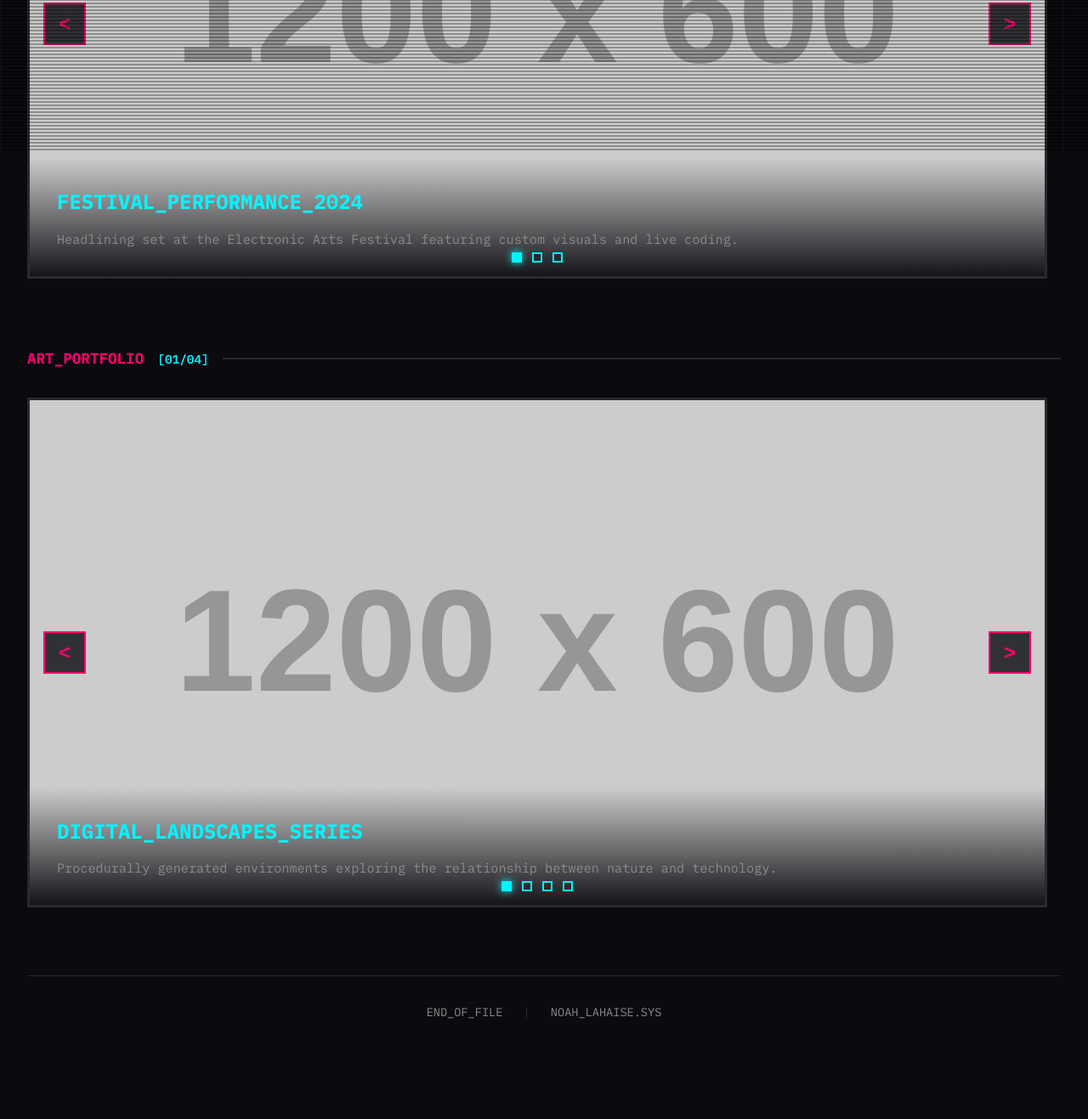
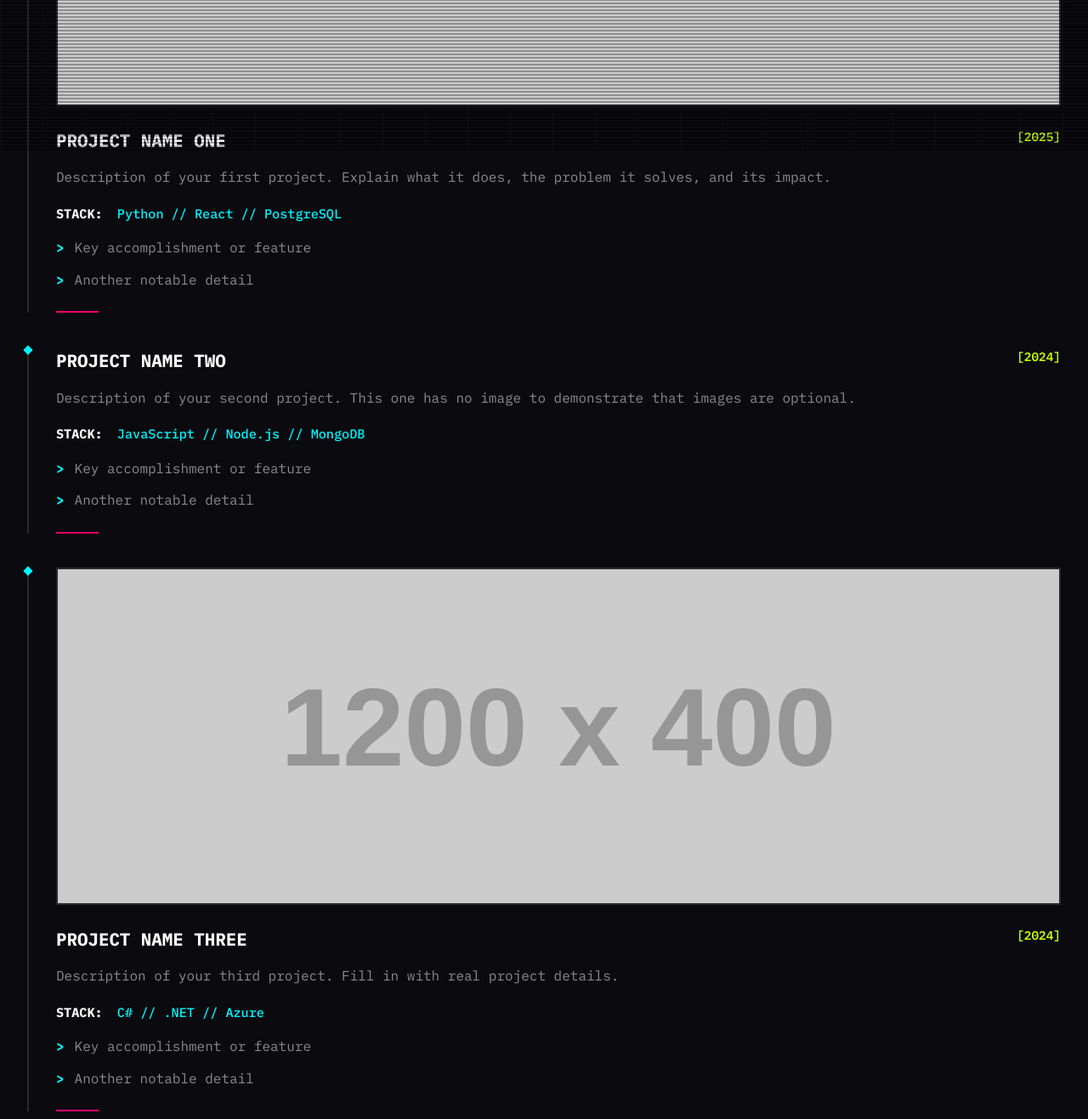
Before and after one commit to NoahLaHaise/Portfolio, a plain HTML site: page creative.html in a window 1280 px wide. Shown: the part 623-1940 px from the top of the page at 85% size. Before the commit the page ends 1908 px from the top, so only its background shows below. Drawn offline with Linux system fonts and the light colour scheme; placeholder pictures from the web are drawn by us.

Commit message:
refactoring creative section

```diff
--- a/creative.html
+++ b/creative.html
@@ -3,8 +3,8 @@
 <head>
     <meta charset="UTF-8">
     <meta name="viewport" content="width=device-width, initial-scale=1.0">
-    <meta name="description" content="Creative Technology & Art - Noah LaHaise">
-    <title>CREATIVE.SYS // NOAH_LAHAISE</title>
+    <meta name="description" content="Projects & Portfolio - Noah LaHaise">
+    <title>PROJECTS.SYS // NOAH_LAHAISE</title>
     <link rel="stylesheet" href="css/style.css">
     <link rel="preconnect" href="https://fonts.googleapis.com">
     <link rel="preconnect" href="https://fonts.gstatic.com" crossorigin>
@@ -23,7 +23,7 @@
         <span class="nav-sep">//</span>
         <a href="resume.html" class="nav-link">[RESUME]</a>
         <span class="nav-sep">//</span>
-        <a href="creative.html" class="nav-link active">[CREATIVE]</a>
+        <a href="creative.html" class="nav-link active">[PROJECTS]</a>
         <span class="nav-sep">//</span>
         <a href="contact.html" class="nav-link">[CONTACT]</a>
     </nav>
@@ -32,137 +32,74 @@
     <main class="main-container">
         <!-- Page Header -->
         <header class="page-header">
-            <div class="header-tag">&lt;CREATIVE_TECHNOLOGY&gt;</div>
-            <h1 class="page-title glitch-text" data-text="VISUAL_WORKS">VISUAL_WORKS</h1>
+            <div class="header-tag">&lt;PROJECTS_AND_PORTFOLIO&gt;</div>
+            <h1 class="page-title glitch-text" data-text="TECHNICAL_PROJECTS">TECHNICAL_PROJECTS</h1>
         </header>
 
-        <!-- Live Shows Section -->
-        <section class="gallery-section">
+        <!-- Projects Section -->
+        <section class="data-section">
             <div class="section-label">
-                <span class="label-text">LIVE_SHOWS</span>
-                <span class="label-counter">[<span id="liveShowsCurrent">01</span>/03]</span>
+                <span class="label-text">PROJECT_FILES</span>
                 <span class="label-line"></span>
             </div>
 
-            <div class="gallery-container" id="liveShowsGallery">
-                <div class="gallery-slide active">
-                    <img src="https://via.placeholder.com/1200x600/0a0a0f/FF006E" alt="">
-                    <div class="slide-overlay">
-                        <div class="overlay-content">
-                            <h3 class="overlay-title">FESTIVAL_PERFORMANCE_2024</h3>
-                            <p class="overlay-desc">Headlining set at the Electronic Arts Festival featuring custom visuals and live coding.</p>
-                        </div>
-                        <div class="overlay-glitch"></div>
-                    </div>
+            <div class="data-block">
+                <!-- Optional image — remove this div if no image desired -->
+                <div class="project-image">
+                    <img src="https://via.placeholder.com/1200x400/0a0a0f/00F5FF" alt="Project screenshot">
                 </div>
-
-                <div class="gallery-slide">
-                    <img src="https://via.placeholder.com/1200x600/0a0a0f/00F5FF" alt="">
-                    <div class="slide-overlay">
-                        <div class="overlay-content">
-                            <h3 class="overlay-title">GALLERY_OPENING_2023</h3>
-                            <p class="overlay-desc">Interactive installation launch at the Contemporary Art Museum.</p>
-                        </div>
-                        <div class="overlay-glitch"></div>
-                    </div>
+                <div class="data-header">
+                    <h3 class="data-title">PROJECT NAME ONE</h3>
+                    <span class="data-date">[2025]</span>
                 </div>
-
-                <div class="gallery-slide">
-                    <img src="https://via.placeholder.com/1200x600/0a0a0f/CCFF00" alt="">
-                    <div class="slide-overlay">
-                        <div class="overlay-content">
-                            <h3 class="overlay-title">TECH_CONFERENCE_SHOWCASE</h3>
-                            <p class="overlay-desc">Keynote presentation and live demonstration of generative art systems.</p>
-                        </div>
-                        <div class="overlay-glitch"></div>
-                    </div>
+                <p class="data-description">Description of your first project. Explain what it does, the problem it solves, and its impact.</p>
+                <div class="tech-stack">
+                    <span class="tech-label">STACK:</span>
+                    <span class="tech-items">Python // React // PostgreSQL</span>
                 </div>
-
-                <!-- Gallery Controls -->
-                <button class="gallery-arrow arrow-prev" onclick="changeGallery('liveShowsGallery', -1)">
-                    <span>&lt;</span>
-                </button>
-                <button class="gallery-arrow arrow-next" onclick="changeGallery('liveShowsGallery', 1)">
-                    <span>&gt;</span>
-                </button>
-
-                <!-- Gallery Indicators -->
-                <div class="gallery-indicators">
-                    <span class="indicator active" onclick="setGallery('liveShowsGallery', 0)"></span>
-                    <span class="indicator" onclick="setGallery('liveShowsGallery', 1)"></span>
-                    <span class="indicator" onclick="setGallery('liveShowsGallery', 2)"></span>
-                </div>
-            </div>
-        </section>
-
-        <!-- Art Portfolio Section -->
-        <section class="gallery-section">
-            <div class="section-label">
-                <span class="label-text">ART_PORTFOLIO</span>
-                <span class="label-counter">[<span id="artPortfolioCurrent">01</span>/04]</span>
-                <span class="label-line"></span>
+                <ul class="data-list">
+                    <li><span class="list-marker">&gt;</span> Key accomplishment or feature</li>
+                    <li><span class="list-marker">&gt;</span> Another notable detail</li>
+                </ul>
+                <div class="data-border"></div>
             </div>
 
-            <div class="gallery-container" id="artPortfolioGallery">
-                <div class="gallery-slide active">
-                    <img src="https://via.placeholder.com/1200x600/0a0a0f/FF006E" alt="">
-                    <div class="slide-overlay">
-                        <div class="overlay-content">
-                            <h3 class="overlay-title">DIGITAL_LANDSCAPES_SERIES</h3>
-                            <p class="overlay-desc">Procedurally generated environments exploring the relationship between nature and technology.</p>
-                        </div>
-                        <div class="overlay-glitch"></div>
-                    </div>
+            <div class="data-block">
+                <div class="data-header">
+                    <h3 class="data-title">PROJECT NAME TWO</h3>
+                    <span class="data-date">[2024]</span>
                 </div>
+                <p class="data-description">Description of your second project. This one has no image to demonstrate that images are optional.</p>
+                <div class="tech-stack">
+                    <span class="tech-label">STACK:</span>
+                    <span class="tech-items">JavaScript // Node.js // MongoDB</span>
+                </div>
+                <ul class="data-list">
+                    <li><span class="list-marker">&gt;</span> Key accomplishment or feature</li>
+                    <li><span class="list-marker">&gt;</span> Another notable detail</li>
+                </ul>
+                <div class="data-border"></div>
+            </div>
 
-                <div class="gallery-slide">
-                    <img src="https://via.placeholder.com/1200x600/0a0a0f/00F5FF" alt="">
-                    <div class="slide-overlay">
-                        <div class="overlay-content">
-                            <h3 class="overlay-title">ABSTRACT_MOTION_STUDIES</h3>
-                            <p class="overlay-desc">Collection of animated pieces investigating rhythm, flow, and digital materiality.</p>
-                        </div>
-                        <div class="overlay-glitch"></div>
-                    </div>
+            <div class="data-block">
+                <!-- Optional image — remove this div if no image desired -->
+                <div class="project-image">
+                    <img src="https://via.placeholder.com/1200x400/0a0a0f/CCFF00" alt="Project screenshot">
                 </div>
-
-                <div class="gallery-slide">
-                    <img src="https://via.placeholder.com/1200x600/0a0a0f/CCFF00" alt="">
-                    <div class="slide-overlay">
-                        <div class="overlay-content">
-                            <h3 class="overlay-title">GENERATIVE_COMPOSITIONS</h3>
-                            <p class="overlay-desc">Algorithmic artworks created using custom code and machine learning techniques.</p>
-                        </div>
-                        <div class="overlay-glitch"></div>
-                    </div>
+                <div class="data-header">
+                    <h3 class="data-title">PROJECT NAME THREE</h3>
+                    <span class="data-date">[2024]</span>
                 </div>
-
-                <div class="gallery-slide">
-                    <img src="https://via.placeholder.com/1200x600/0a0a0f/9D4EDD" alt="">
-                    <div class="slide-overlay">
-                        <div class="overlay-content">
-                            <h3 class="overlay-title">INTERACTIVE_INSTALLATIONS</h3>
-                            <p class="overlay-desc">Immersive experiences that respond to viewer presence and interaction.</p>
-                        </div>
-                        <div class="overlay-glitch"></div>
-                    </div>
+                <p class="data-description">Description of your third project. Fill in with real project details.</p>
+                <div class="tech-stack">
+                    <span class="tech-label">STACK:</span>
+                    <span class="tech-items">C# // .NET // Azure</span>
                 </div>
-
-                <!-- Gallery Controls -->
-                <button class="gallery-arrow arrow-prev" onclick="changeGallery('artPortfolioGallery', -1)">
-                    <span>&lt;</span>
-                </button>
-                <button class="gallery-arrow arrow-next" onclick="changeGallery('artPortfolioGallery', 1)">
-                    <span>&gt;</span>
-                </button>
-
-                <!-- Gallery Indicators -->
-                <div class="gallery-indicators">
-                    <span class="indicator active" onclick="setGallery('artPortfolioGallery', 0)"></span>
-                    <span class="indicator" onclick="setGallery('artPortfolioGallery', 1)"></span>
-                    <span class="indicator" onclick="setGallery('artPortfolioGallery', 2)"></span>
-                    <span class="indicator" onclick="setGallery('artPortfolioGallery', 3)"></span>
-                </div>
+                <ul class="data-list">
+                    <li><span class="list-marker">&gt;</span> Key accomplishment or feature</li>
+                    <li><span class="list-marker">&gt;</span> Another notable detail</li>
+                </ul>
+                <div class="data-border"></div>
             </div>
         </section>
 
@@ -175,7 +112,6 @@
     </main>
 
     <script src="js/glitch.js"></script>
-    <script src="js/slideshow.js"></script>
     <script src="js/main.js"></script>
 </body>
 </html>
--- a/css/style.css
+++ b/css/style.css
@@ -700,6 +700,22 @@ body {
 
 /* === CREATIVE PAGE === */
 
+/* Project Image (optional per card) */
+.project-image {
+    width: 100%;
+    max-height: 400px;
+    overflow: hidden;
+    margin-bottom: 1.5rem;
+    border: 2px solid var(--border-gray);
+}
+
+.project-image img {
+    width: 100%;
+    height: auto;
+    object-fit: cover;
+    display: block;
+}
+
 .gallery-section {
     margin-bottom: 5rem;
     animation: fadeInUp 0.8s ease-out backwards;
```
Also changed, not shown: contact.html (+1 -1 lines), index.html (+2 -2 lines), resume.html (+1 -1 lines).
